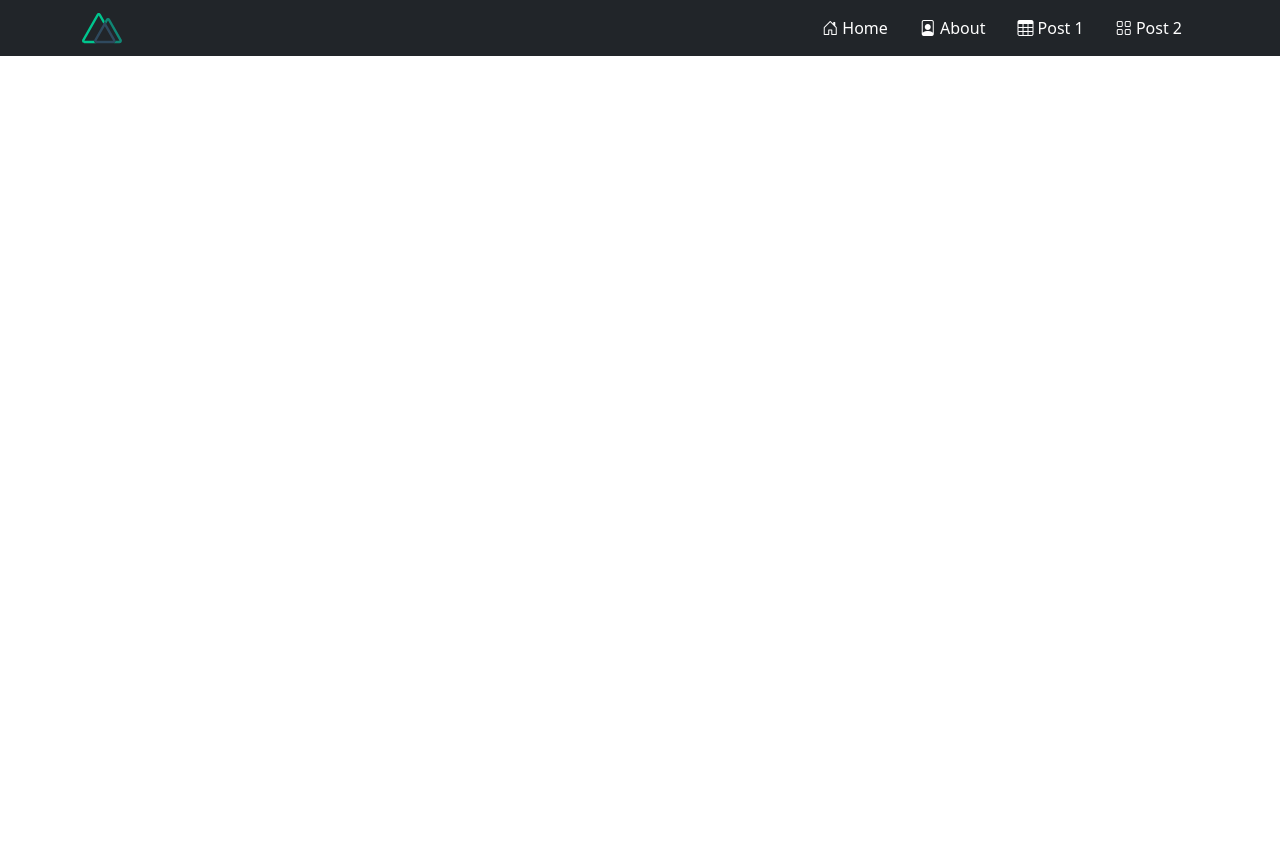
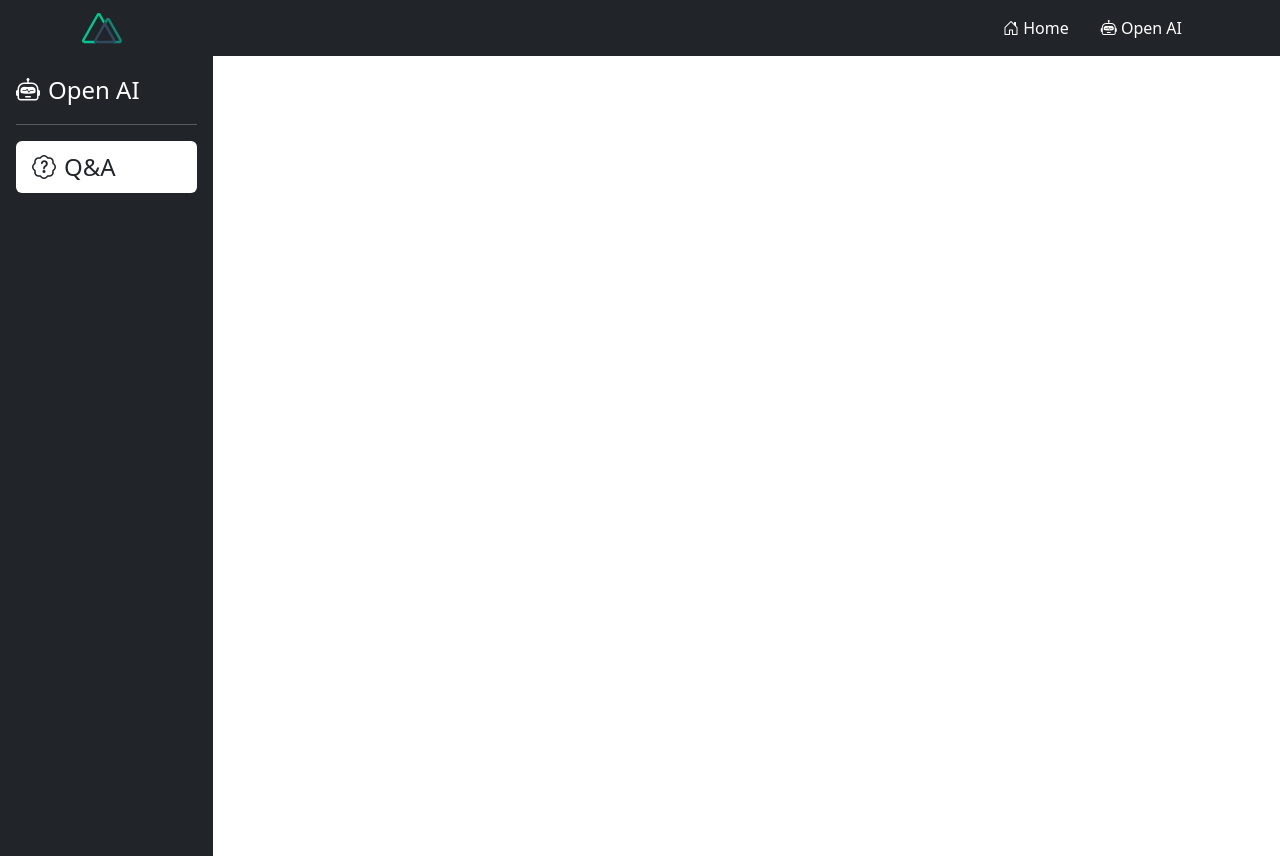
Before and after one commit to Faez-B/openAI-integration, a Nuxt app: page /openAI/q_a in a window 1280 px wide. Before the commit the page ends 800 px from the top, so only its background shows below. Built offline with nearby package versions, Linux system fonts and the light colour scheme.

Commit message:
Début des apps utilisant OpenAI

```diff
--- a/app.vue
+++ b/app.vue
@@ -2,20 +2,29 @@
   import "./node_modules/bootstrap/dist/css/bootstrap.min.css"
   import "./node_modules/bootstrap-icons/font/bootstrap-icons.css"
   // auto import of useRuntimeConfig & useAppConfig
-  const runtimeConfig = useRuntimeConfig()
+  const runtimeConfig = useRuntimeConfig();
 
-  const appConfig = useAppConfig()
+  const appConfig = useAppConfig();
 </script>
 
 <template>
   <div>
 
-    <!-- <NuxtWelcome /> -->
-
     <AppHeader/>
 
-    <main class="container">
+    <!-- <main v-if="store.sidebar === false" class="container">
       <NuxtPage />
+    </main> -->
+
+    <main class="container-fluid">
+      <div class="row">
+        <div class="col-2 px-0">
+          <OpenAISideBar />
+        </div>
+        <div class="col-10">
+          <NuxtPage />
+        </div>
+      </div>
     </main>
 
   </div>
--- a/components/AppHeader.vue
+++ b/components/AppHeader.vue
@@ -25,21 +25,9 @@
                             </NuxtLink>
                         </li>
                         <li>
-                            <NuxtLink to="/about" class="nav-link text-white">
-                                <i class="bi bi-file-person"></i>
-                                About
-                            </NuxtLink>
-                        </li>
-                        <li>
-                            <NuxtLink to="/post/1" class="nav-link text-white">
-                                <i class="bi bi-table"></i>
-                                Post 1
-                            </NuxtLink>
-                        </li>
-                        <li>
-                            <NuxtLink to="/post/2" class="nav-link text-white">
-                                <i class="bi bi-grid"></i>
-                                Post 2
+                            <NuxtLink to="/openai" class="nav-link text-white">
+                                <i class="bi bi-robot"></i>
+                                Open AI
                             </NuxtLink>
                         </li>
                     </ul>
--- /dev/null
+++ b/components/OpenAISideBar.vue
@@ -0,0 +1,44 @@
+<script setup>
+
+</script>
+
+<template>
+    <div class="d-flex flex-column flex-shrink-0 p-3 text-bg-dark sidebar">
+
+        <div class="d-flex align-items-center mb-3 mb-md-0 me-md-auto text-white text-decoration-none">
+            <i class="bi bi-robot pe-none me-2"></i>
+            <span class="fs-4">Open AI</span>
+        </div>
+
+        <hr>
+
+        <ul class="nav nav-pills flex-column mb-auto">
+          <li class="nav-item">
+            <NuxtLink to="/openai/q_a" class="nav-link d-flex align-items-center mb-3 mb-md-0 me-md-auto text-white text-decoration-none">
+                <i class="bi bi-patch-question pe-none me-2"></i>
+                <span class="fs-4">Q&A</span>
+            </NuxtLink>
+          </li>
+        </ul>
+
+    </div>
+</template>
+
+<style scoped>
+    .nav-link {
+        border-radius: 10px;
+    }
+
+    .router-link-active.router-link-exact-active:not(.logo-link) {
+        color: rgba(33,37,41,var(--bs-bg-opacity,1)) !important;
+        background-color: white !important;
+    }
+
+    .sidebar {
+        height: 100vh;
+    }
+
+    i {
+        font-size: 1.5rem;
+    }
+</style>
```
Also changed, not shown: pages/openAI/q_a.vue (added, +7 -0 lines).
